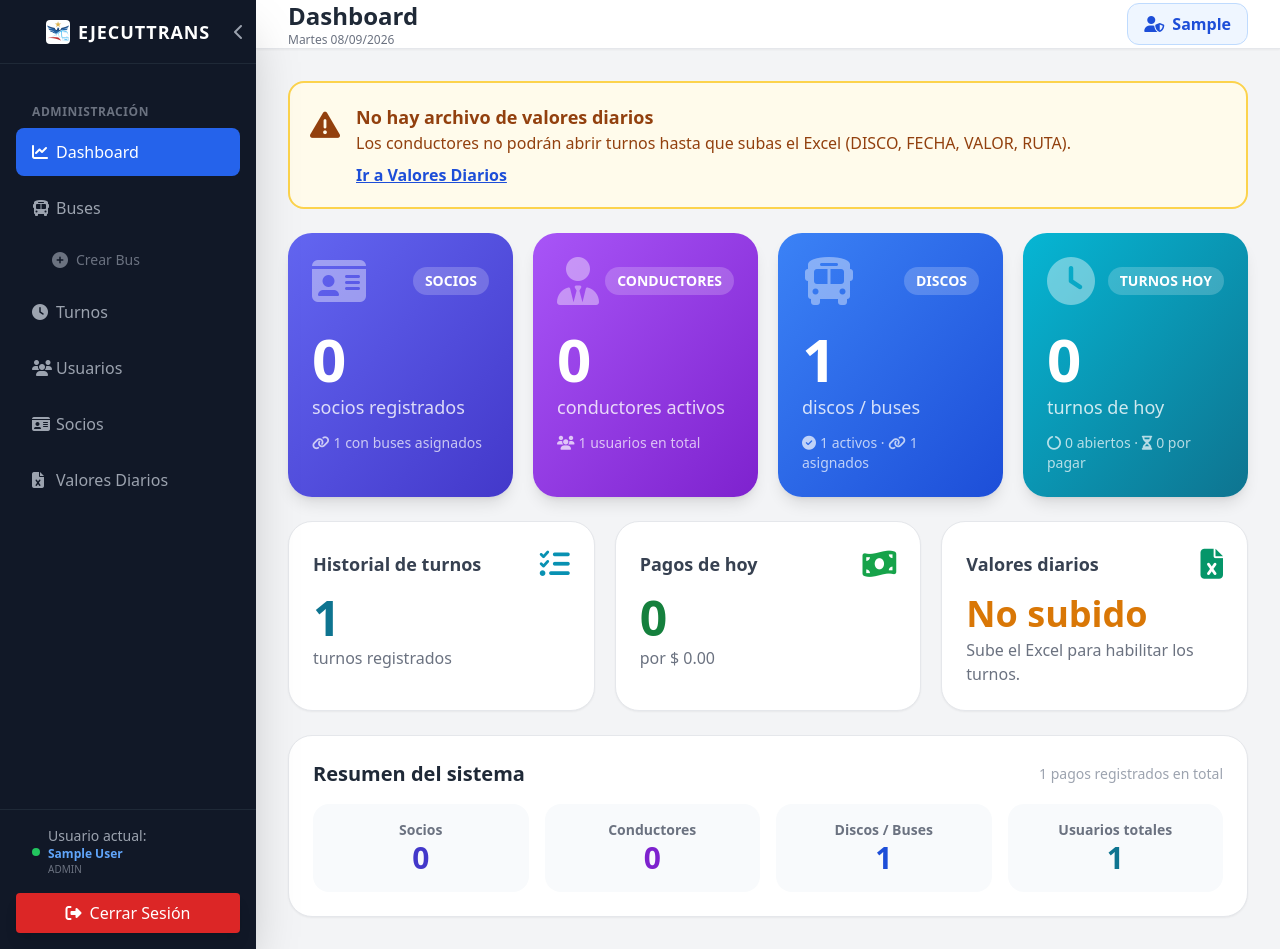
After one commit to BruceRodri/Sistema_minutos, a PHP site: page /Web/admin/dashboard.php in a window 1280 px wide. The commit adds this page. Run offline with PHP 8.4, Linux system fonts and the light colour scheme; the visitor is signed in with stand-in values (Sample User, id 1); data comes from the database, SQL or seed files in the repository; tables that the repository leaves empty hold one stand-in row (values such as "Sample post"); some libraries are stand-ins or nearby versions.

Commit message:
Fix: Modulo de pagos, historial de pagos y dashboard

```diff
--- a/Controllers/PagoController.php
+++ b/Controllers/PagoController.php
@@ -20,6 +20,9 @@ if ($_SERVER['REQUEST_METHOD'] !== 'POST') {
 function guardarComprobante($usuarioId) {
     $archivo = $_FILES['archivo'] ?? null;
     if (!$archivo || $archivo['error'] !== UPLOAD_ERR_OK) {
+        if ($archivo && $archivo['error'] === UPLOAD_ERR_INI_SIZE) {
+            return ['status' => 'muy_grande'];
+        }
         return ['status' => 'sin_archivo'];
     }
     if ($archivo['size'] > 5 * 1024 * 1024) {
--- a/Web/admin/components/sidebar.php
+++ b/Web/admin/components/sidebar.php
@@ -41,6 +41,10 @@ $rolesAdmin = ['admin', 'secretaria', 'operativo'];
     <nav class="flex-1 px-4 py-6 space-y-2 overflow-y-auto">
         <?php if(in_array($rol, $rolesAdmin)): ?>
         <p class="text-xs font-semibold text-gray-500 uppercase tracking-wider mb-2 mt-4 px-4">Administración</p>
+
+            <a href="dashboard.php" class="flex items-center px-4 py-3 rounded-lg transition-colors <?php echo ($paginaActual == 'dashboard.php') ? 'bg-blue-600 text-white' : 'text-gray-400 hover:bg-gray-800 hover:text-white'; ?>">
+                <i class="fas fa-chart-line w-6"></i><span>Dashboard</span>
+            </a>
 
             <a href="buses.php" class="flex items-center px-4 py-3 rounded-lg transition-colors <?php echo (in_array($paginaActual, ['buses.php', 'crear_bus.php'])) ? 'bg-blue-600 text-white' : 'text-gray-400 hover:bg-gray-800 hover:text-white'; ?>">
                 <i class="fas fa-bus w-6"></i><span>Buses</span>
--- /dev/null
+++ b/Web/admin/dashboard.php
@@ -0,0 +1,207 @@
+<?php
+// Web/admin/dashboard.php
+session_start();
+if (!isset($_SESSION['usuario_id']) || !in_array($_SESSION['rol'] ?? '', ['admin', 'secretaria', 'operativo'])) {
+    header("Location: ../../index.php");
+    exit;
+}
+
+require_once '../../Config/conexion.php';
+require_once '../../Dao/ValoresDao.php';
+
+function contar($conexion, $sql) {
+    $stmt = $conexion->prepare($sql);
+    $stmt->execute();
+    return (int)$stmt->fetchColumn();
+}
+
+function sumar($conexion, $sql) {
+    $stmt = $conexion->prepare($sql);
+    $stmt->execute();
+    $valor = $stmt->fetchColumn();
+    return $valor === null ? 0.0 : (float)$valor;
+}
+
+// ---- Conteos globales ----
+$totalSocios = contar($conexion, "SELECT COUNT(*) FROM usuario u INNER JOIN rol r ON u.rol_id = r.id WHERE r.nombre = 'socio'");
+$totalConductores = contar($conexion, "SELECT COUNT(*) FROM usuario u INNER JOIN rol r ON u.rol_id = r.id WHERE r.nombre = 'conductor'");
+$totalUsuarios = contar($conexion, "SELECT COUNT(*) FROM usuario");
+
+$totalBuses = contar($conexion, "SELECT COUNT(*) FROM bus");
+$busesActivos = contar($conexion, "SELECT COUNT(*) FROM bus WHERE activo = 1");
+$sociosConBuses = contar($conexion, "SELECT COUNT(DISTINCT usuario_id) FROM usuario_bus WHERE activo = 1");
+$busesAsignados = contar($conexion, "SELECT COUNT(*) FROM usuario_bus WHERE activo = 1");
+
+// ---- Turnos ----
+$turnosHoy = contar($conexion, "SELECT COUNT(*) FROM turno t INNER JOIN bus b ON t.bus_id = b.id WHERE t.fecha = CURDATE()");
+$turnosHoyAbiertos = contar($conexion, "SELECT COUNT(*) FROM turno WHERE fecha = CURDATE() AND activo = 1");
+$turnosHoyPendientes = contar($conexion, "SELECT COUNT(DISTINCT t.id)
+    FROM turno t
+    INNER JOIN bus b ON t.bus_id = b.id
+    INNER JOIN obligacion_pago o
+        ON CAST(b.disco AS UNSIGNED) = CAST(o.disco AS UNSIGNED)
+       AND o.pagado = 0 AND o.activo = 1 AND o.valor > 0
+    WHERE t.fecha = CURDATE()");
+$turnosTotales = contar($conexion, "SELECT COUNT(*) FROM turno");
+
+// ---- Pagos ----
+$pagosHoy = contar($conexion, "SELECT COUNT(*) FROM pago WHERE fecha_pago = CURDATE() AND activo = 1");
+$montoPagosHoy = sumar($conexion, "SELECT SUM(monto_total) FROM pago WHERE fecha_pago = CURDATE() AND activo = 1");
+$pagosTotales = contar($conexion, "SELECT COUNT(*) FROM pago WHERE activo = 1");
+
+// ---- Valores diarios ----
+$valoresDao = new ValoresDao($conexion);
+$valoresSubido = $valoresDao->archivoExiste();
+$valoresFilas = $valoresSubido ? count($valoresDao->leerFilas()) : 0;
+$valoresFecha = $valoresSubido ? $valoresDao->fechaSubida() : '';
+
+$dias = ['Domingo', 'Lunes', 'Martes', 'Miércoles', 'Jueves', 'Viernes', 'Sábado'];
+$nombreAdmin = explode(' ', $_SESSION['nombre'] ?? 'Administrador')[0];
+?>
+<!DOCTYPE html>
+<html lang="es">
+<head>
+    <meta charset="UTF-8">
+    <meta name="viewport" content="width=device-width, initial-scale=1.0">
+    <title>Dashboard - Sistema de Minutos</title>
+    <link rel="icon" href="../../Assets/icons/icon-192x192.png" type="image/png">
+    <script src="https://cdn.tailwindcss.com"></script>
+    <link rel="stylesheet" href="https://cdnjs.cloudflare.com/ajax/libs/font-awesome/6.4.0/css/all.min.css">
+</head>
+<body class="bg-gray-100 flex h-screen overflow-hidden">
+
+    <?php include 'components/sidebar.php'; ?>
+
+    <main class="flex-1 flex flex-col overflow-y-auto mt-16 md:mt-0 w-full">
+        <header class="h-16 bg-white shadow-sm flex items-center px-4 md:px-8 justify-between border-b border-gray-200">
+            <div>
+                <h2 class="text-xl md:text-2xl font-bold text-gray-800">Dashboard</h2>
+                <p class="text-xs text-gray-500"><?php echo $dias[(int)date('w')] . ' ' . date('d/m/Y'); ?></p>
+            </div>
+            <div class="bg-blue-50 border border-blue-200 text-blue-700 font-bold px-4 py-2 rounded-xl">
+                <i class="fas fa-user-shield mr-2"></i><?php echo htmlspecialchars($nombreAdmin); ?>
+            </div>
+        </header>
+
+        <div class="p-4 md:p-8 w-full max-w-7xl mx-auto">
+
+            <?php if (!$valoresSubido): ?>
+            <div class="mb-6 bg-amber-50 border-2 border-amber-300 text-amber-800 rounded-2xl p-5 flex items-start gap-4">
+                <i class="fas fa-triangle-exclamation text-3xl mt-1"></i>
+                <div>
+                    <p class="text-lg font-bold">No hay archivo de valores diarios</p>
+                    <p class="text-base">Los conductores no podrán abrir turnos hasta que subas el Excel (DISCO, FECHA, VALOR, RUTA).</p>
+                    <a href="valores.php" class="mt-2 inline-block font-bold text-blue-700 underline hover:text-blue-900">Ir a Valores Diarios</a>
+                </div>
+            </div>
+            <?php endif; ?>
+
+            <!-- Tarjetas principales -->
+            <div class="grid grid-cols-1 sm:grid-cols-2 lg:grid-cols-4 gap-5">
+
+                <a href="socios.php" class="group bg-gradient-to-br from-indigo-500 to-indigo-700 rounded-3xl p-6 shadow-lg hover:shadow-2xl hover:-translate-y-1 transition-all">
+                    <div class="flex items-center justify-between">
+                        <i class="fas fa-id-card text-white/40 text-5xl"></i>
+                        <span class="bg-white/20 text-white text-sm font-bold px-3 py-1 rounded-full">SOCIOS</span>
+                    </div>
+                    <p class="text-6xl font-extrabold text-white mt-6"><?php echo $totalSocios; ?></p>
+                    <p class="text-white/80 text-lg mt-1">socios registrados</p>
+                    <p class="text-white/70 text-sm mt-3"><i class="fas fa-link mr-1"></i><?php echo $sociosConBuses; ?> con buses asignados</p>
+                </a>
+
+                <a href="usuarios.php" class="group bg-gradient-to-br from-purple-500 to-purple-700 rounded-3xl p-6 shadow-lg hover:shadow-2xl hover:-translate-y-1 transition-all">
+                    <div class="flex items-center justify-between">
+                        <i class="fas fa-user-tie text-white/40 text-5xl"></i>
+                        <span class="bg-white/20 text-white text-sm font-bold px-3 py-1 rounded-full">CONDUCTORES</span>
+                    </div>
+                    <p class="text-6xl font-extrabold text-white mt-6"><?php echo $totalConductores; ?></p>
+                    <p class="text-white/80 text-lg mt-1">conductores activos</p>
+                    <p class="text-white/70 text-sm mt-3"><i class="fas fa-users mr-1"></i><?php echo $totalUsuarios; ?> usuarios en total</p>
+                </a>
+
+                <a href="buses.php" class="group bg-gradient-to-br from-blue-500 to-blue-700 rounded-3xl p-6 shadow-lg hover:shadow-2xl hover:-translate-y-1 transition-all">
+                    <div class="flex items-center justify-between">
+                        <i class="fas fa-bus text-white/40 text-5xl"></i>
+                        <span class="bg-white/20 text-white text-sm font-bold px-3 py-1 rounded-full">DISCOS</span>
+                    </div>
+                    <p class="text-6xl font-extrabold text-white mt-6"><?php echo $totalBuses; ?></p>
+                    <p class="text-white/80 text-lg mt-1">discos / buses</p>
+                    <p class="text-white/70 text-sm mt-3"><i class="fas fa-check-circle mr-1"></i><?php echo $busesActivos; ?> activos · <i class="fas fa-link mr-1"></i><?php echo $busesAsignados; ?> asignados</p>
+                </a>
+
+                <a href="turnos.php" class="group bg-gradient-to-br from-cyan-500 to-cyan-700 rounded-3xl p-6 shadow-lg hover:shadow-2xl hover:-translate-y-1 transition-all">
+                    <div class="flex items-center justify-between">
+                        <i class="fas fa-clock text-white/40 text-5xl"></i>
+                        <span class="bg-white/20 text-white text-sm font-bold px-3 py-1 rounded-full">TURNOS HOY</span>
+                    </div>
+                    <p class="text-6xl font-extrabold text-white mt-6"><?php echo $turnosHoy; ?></p>
+                    <p class="text-white/80 text-lg mt-1">turnos de hoy</p>
+                    <p class="text-white/70 text-sm mt-3"><i class="fas fa-circle-notch mr-1"></i><?php echo $turnosHoyAbiertos; ?> abiertos · <i class="fas fa-hourglass-half mr-1"></i><?php echo $turnosHoyPendientes; ?> por pagar</p>
+                </a>
+            </div>
+
+            <!-- Fila secundaria -->
+            <div class="grid grid-cols-1 sm:grid-cols-2 lg:grid-cols-3 gap-5 mt-6">
+
+                <div class="bg-white rounded-3xl p-6 shadow-sm border border-gray-200 hover:shadow-lg transition-all">
+                    <div class="flex items-center justify-between mb-3">
+                        <p class="font-bold text-gray-700 text-lg">Historial de turnos</p>
+                        <i class="fas fa-list-check text-cyan-600 text-3xl"></i>
+                    </div>
+                    <p class="text-5xl font-extrabold text-cyan-700"><?php echo $turnosTotales; ?></p>
+                    <p class="text-gray-500 text-base mt-1">turnos registrados</p>
+                </div>
+
+                <div class="bg-white rounded-3xl p-6 shadow-sm border border-gray-200 hover:shadow-lg transition-all">
+                    <div class="flex items-center justify-between mb-3">
+                        <p class="font-bold text-gray-700 text-lg">Pagos de hoy</p>
+                        <i class="fas fa-money-bill-wave text-green-600 text-3xl"></i>
+                    </div>
+                    <p class="text-5xl font-extrabold text-green-700"><?php echo $pagosHoy; ?></p>
+                    <p class="text-gray-500 text-base mt-1">por $ <?php echo number_format($montoPagosHoy, 2, '.', ','); ?></p>
+                </div>
+
+                <div class="bg-white rounded-3xl p-6 shadow-sm border border-gray-200 hover:shadow-lg transition-all">
+                    <div class="flex items-center justify-between mb-3">
+                        <p class="font-bold text-gray-700 text-lg">Valores diarios</p>
+                        <i class="fas fa-file-excel text-emerald-600 text-3xl"></i>
+                    </div>
+                    <?php if ($valoresSubido): ?>
+                        <p class="text-4xl font-extrabold text-emerald-700"><?php echo $valoresFilas; ?></p>
+                        <p class="text-gray-500 text-base mt-1">filas leídas · subido <?php echo $valoresFecha; ?></p>
+                    <?php else: ?>
+                        <p class="text-4xl font-extrabold text-amber-600">No subido</p>
+                        <p class="text-gray-500 text-base mt-1">Sube el Excel para habilitar los turnos.</p>
+                    <?php endif; ?>
+                </div>
+            </div>
+
+            <!-- Últimos registros -->
+            <div class="mt-6 bg-white rounded-3xl shadow-sm border border-gray-200 p-6">
+                <div class="flex items-center justify-between mb-4">
+                    <h3 class="font-bold text-gray-800 text-xl">Resumen del sistema</h3>
+                    <span class="text-sm text-gray-400"><?php echo $pagosTotales; ?> pagos registrados en total</span>
+                </div>
+                <dl class="grid grid-cols-2 md:grid-cols-4 gap-4 text-center">
+                    <div class="bg-slate-50 rounded-2xl py-4">
+                        <dt class="text-gray-500 text-sm font-semibold">Socios</dt>
+                        <dd class="text-3xl font-extrabold text-indigo-700"><?php echo $totalSocios; ?></dd>
+                    </div>
+                    <div class="bg-slate-50 rounded-2xl py-4">
+                        <dt class="text-gray-500 text-sm font-semibold">Conductores</dt>
+                        <dd class="text-3xl font-extrabold text-purple-700"><?php echo $totalConductores; ?></dd>
+                    </div>
+                    <div class="bg-slate-50 rounded-2xl py-4">
+                        <dt class="text-gray-500 text-sm font-semibold">Discos / Buses</dt>
+                        <dd class="text-3xl font-extrabold text-blue-700"><?php echo $totalBuses; ?></dd>
+                    </div>
+                    <div class="bg-slate-50 rounded-2xl py-4">
+                        <dt class="text-gray-500 text-sm font-semibold">Usuarios totales</dt>
+                        <dd class="text-3xl font-extrabold text-cyan-700"><?php echo $totalUsuarios; ?></dd>
+                    </div>
+                </dl>
+            </div>
+        </div>
+    </main>
+</body>
+</html>
```
Also changed, not shown: App/conductor/pagos.php (+35 -5 lines), Assets/js/pagar.js (+20 -2 lines), Assets/js/pagos.js (added, +108 -0 lines), Dao/PagoDao.php (+18 -1 lines), 1 other file.
